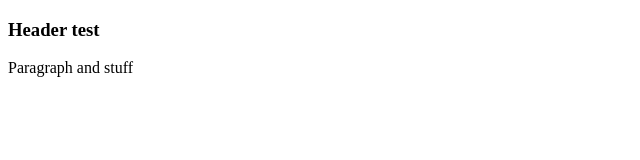
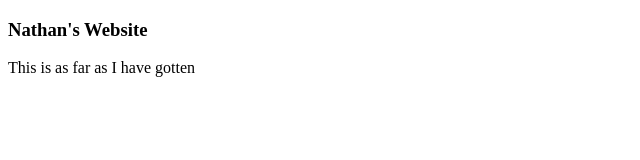
Before and after one commit to texasnathan01/texasnathan01.github.io, a plain HTML site: page index.html in a window 1280 px wide. Shown: the whole page, without its empty margins (0-640 px from the left). Drawn offline with Linux system fonts and the light colour scheme.

Commit message:
Personalized

```diff
--- a/index.html
+++ b/index.html
@@ -1,7 +1,7 @@
 <!DOCTYPE html>
 <html>
     <body>
-        <h3>Header test</h3>
-        <p>Paragraph and stuff</p>
+        <h3>Nathan's Website</h3>
+        <p>This is as far as I have gotten</p>
     </body>
 </html>
```
